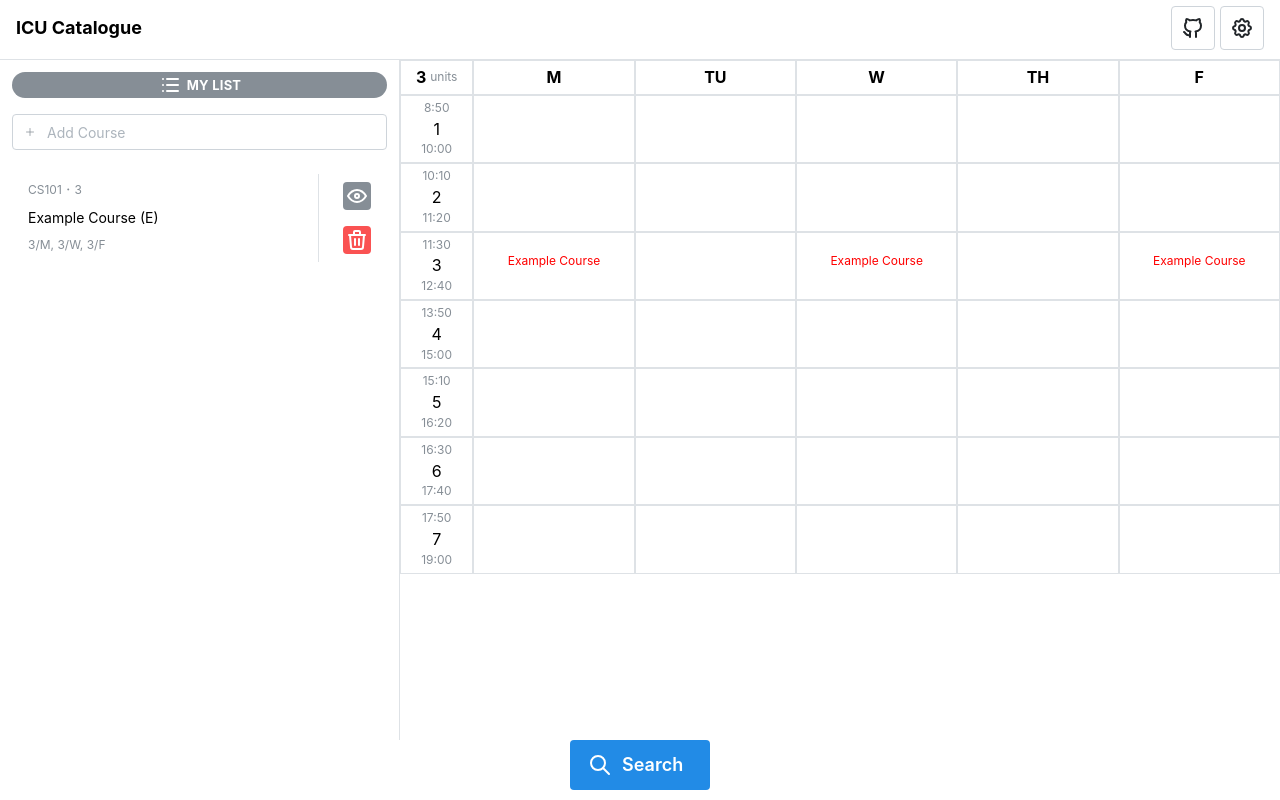
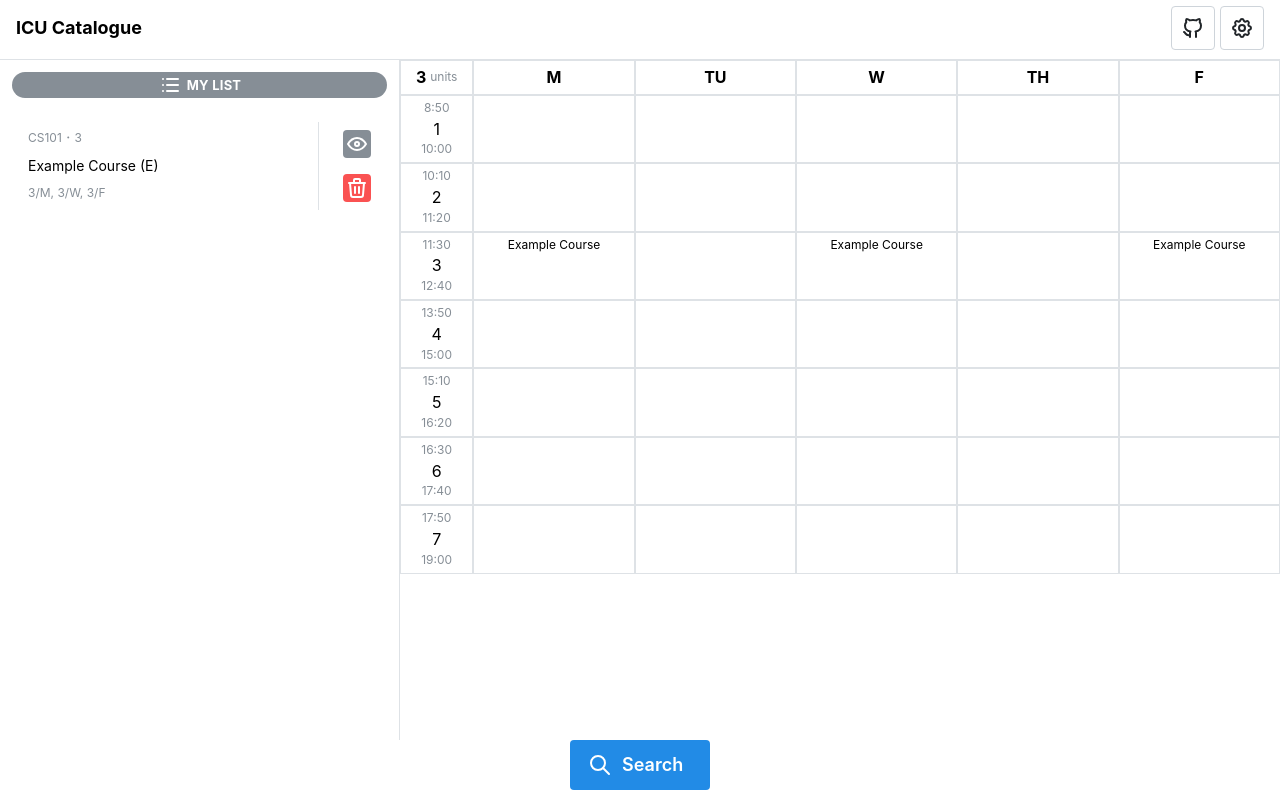
Before and after one commit to ItsukiKigoshi/icu-catalogue, a Next.js app: page / in a window 1280 px wide. Built offline with nearby package versions, Linux system fonts and the light colour scheme; no server answers.

Commit message:
Revert "Add AddCourse component to Navbar and wrap course name in Card component in Timetable"
This reverts commit 11aee6c7c0e43e500df77282e8979e424a6289cf.

```diff
--- a/src/components/Navbar/index.tsx
+++ b/src/components/Navbar/index.tsx
@@ -6,7 +6,6 @@ import { Course } from "@/src/type/Types";
 import { useDisclosure } from "@mantine/hooks";
 import { IconList } from "@tabler/icons-react";
 import { useState } from "react";
-import AddCourse from "../AddCourse";
 import ModalDetail from "../ModalDetail";
 
 export function Navbar(props: {
@@ -49,12 +48,6 @@ export function Navbar(props: {
       <Badge size="lg" leftSection={<IconList />} fullWidth color="gray">
         My List
       </Badge>
-      <AddCourse
-        courses={props.courses}
-        addCourse={() => {
-          props.addCourse();
-        }}
-      />
       <ScrollArea>
         <Stack>{results}</Stack>
       </ScrollArea>
--- a/src/components/Timetable/index.tsx
+++ b/src/components/Timetable/index.tsx
@@ -110,15 +110,9 @@ export function Timetable(props: { courses: Course[]; weekdays: string[] }) {
                         >
                           {timetable[`${scheduleItems[i][1]}/${day}`]?.map(
                             (course) => (
-                              <Card c={course.color}>
-                                <Text
-                                  key={course.regno}
-                                  size="xs"
-                                  lineClamp={2}
-                                >
-                                  {course.e}
-                                </Text>
-                              </Card>
+                              <Text key={course.regno} size="xs" lineClamp={2}>
+                                {course.e}
+                              </Text>
                             )
                           )}
                         </Stack>
```
